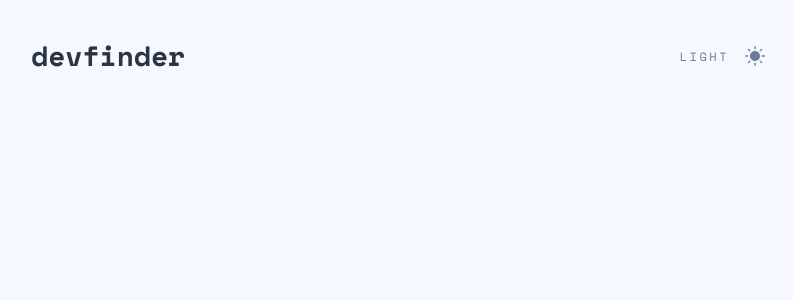
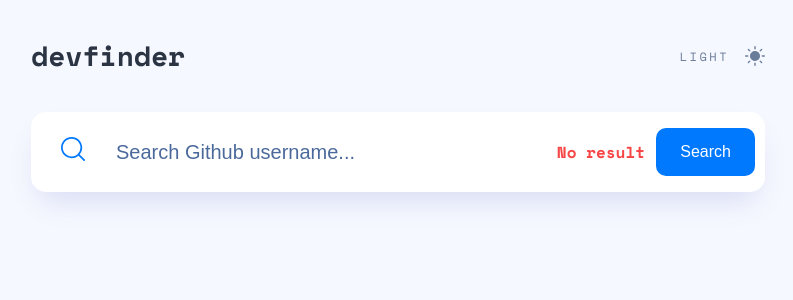
Before and after one commit to azimust/github-devfinder, a React (Create React App) app: page / in a window 1280 px wide. Shown: the top 300 px of the page, without its empty margins (242-1035 px from the left). Built offline with nearby package versions, Linux system fonts and the light colour scheme.

Commit message:
feat: search

```diff
--- a/public/index.html
+++ b/public/index.html
@@ -1,36 +1,22 @@
 <!DOCTYPE html>
 <html lang="en">
+
 <head>
   <meta charset="utf-8" />
   <link rel="icon" href="%PUBLIC_URL%/favicon.ico" />
   <meta name="viewport" content="width=device-width, initial-scale=1" />
   <meta name="theme-color" content="#000000" />
-    <meta
-      name="description"
-      content="React TypeScript application GitHub User Finder"
-    />
+  <meta name="description" content="React TypeScript application GitHub User Finder" />
   <link rel="preconnect" href="https://fonts.googleapis.com">
   <link rel="preconnect" href="https://fonts.gstatic.com" crossorigin>
   <link href="https://fonts.googleapis.com/css2?family=Space+Mono:wght@400;700&display=swap" rel="stylesheet">
   <link rel="apple-touch-icon" href="%PUBLIC_URL%/logo192.png" />
-    <!--
-      manifest.json provides metadata used when your web app is installed on a
-      user's mobile device or desktop. See https://developers.google.com/web/fundamentals/web-app-manifest/
-    -->
   <link rel="manifest" href="%PUBLIC_URL%/manifest.json" />
-    <!--
-      Notice the use of %PUBLIC_URL% in the tags above.
-      It will be replaced with the URL of the `public` folder during the build.
-      Only files inside the `public` folder can be referenced from the HTML.
-
-      Unlike "/favicon.ico" or "favicon.ico", "%PUBLIC_URL%/favicon.ico" will
-      work correctly both with client-side routing and a non-root public URL.
-      Learn how to configure a non-root public URL by running `npm run build`.
-    -->
   <title>GitHub User Finder</title>
 </head>
+
 <body>
-    <noscript>You need to enable JavaScript to run this app.</noscript>
   <div id="root"></div>
 </body>
+
 </html>
--- a/src/App.tsx
+++ b/src/App.tsx
@@ -1,8 +1,12 @@
 import { Container } from "components/Container";
+import { Header } from "components/Header";
+import { Search } from "components/Search";
 
 function App() {
   return (
     <Container>
+      <Header />
+      <Search hasError onSubmit={() => { }} />
     </Container>
   );
 }
--- /dev/null
+++ b/src/components/Button/Button.module.scss
@@ -0,0 +1,14 @@
+.button {
+    padding: 12px 24px;
+    border-radius: 10px;
+    border: none;
+    background-color: var(--main-color);
+    color: var(--white);
+    font-size: 1rem;
+    line-height: 1.5;
+    cursor: pointer;
+
+    &:hover {
+        background-color: var(--main-color-hover);
+    }
+}
--- /dev/null
+++ b/src/components/Button/Button.tsx
@@ -0,0 +1,14 @@
+import styles from './Button.module.scss';
+
+interface ButtonProps {
+  children: string,
+  onClick?: React.MouseEventHandler<HTMLButtonElement>
+}
+
+export const Button = ({ children, onClick }: ButtonProps) => {
+  return (
+    <button className={styles.button} onClick={onClick}>
+      {children}
+    </button>
+  )
+};
--- /dev/null
+++ b/src/components/Button/index.ts
@@ -0,0 +1 @@
+export * from './Button';
--- a/src/components/Container/Container.tsx
+++ b/src/components/Container/Container.tsx
@@ -1,13 +1,12 @@
 import { ReactNode } from 'react';
 import styles from './Container.module.scss';
-import { Header } from 'components/Header';
 
 interface ContainerProps {
   children: ReactNode
 }
 
-export const Container = ({ }: ContainerProps) => (
+export const Container = ({ children }: ContainerProps) => (
   <div className={styles.container}>
-    <Header />
+    {children}
   </div>
 );
--- /dev/null
+++ b/src/components/Search/Search.module.scss
@@ -0,0 +1,83 @@
+:global {
+    body[data-theme='light'] {
+        --search-bg: var(--white);
+        --search-color: var(--gray-300);
+        --search-placeholder-color: var(--gray-200);
+        --search-shadow: var(--shadow);
+    }
+
+    body[data-theme='dark'] {
+        --search-bg: var(--gray-400);
+        --search-color: var(--white);
+        --search-placeholder-color: var(--white);
+        --search-shadow: unset;
+    }
+}
+
+.search {
+    position: relative;
+    width: 100%;
+    overflow: hidden;
+    padding: 10px 10px 10px 16px;
+    background-color: var(--search-bg, white);
+    display: flex;
+    align-items: center;
+    box-shadow: var(--search-shadow);
+    border-radius: 15px;
+
+    @media (min-width: 767px) {
+        padding: 10px 10px 10px 30px;
+    }
+
+    &>button {
+        flex-shrink: 0;
+    }
+}
+
+.label {
+    cursor: pointer;
+}
+
+.textField {
+    padding: 0 10px;
+    flex-grow: 5;
+    height: 60px;
+    max-width: calc(100% - 100px - 20px);
+    border: none;
+    color: var(--search-color);
+    font-size: 0.75rem;
+    line-height: 1.5;
+    cursor: pointer;
+    background-color: var(--search-bg);
+
+    &::placeholder {
+        color: var(--search-placeholder-color);
+    }
+
+    &:focus {
+        outline: none;
+    }
+
+    @media (min-width: 767px) {
+        margin: 0 5px;
+        font-size: 1.25rem;
+        margin: 0 20px;
+    }
+}
+
+.error {
+    position: absolute;
+    right: 50%;
+    bottom: 5px;
+    color: var(--error-color);
+    font-size: 1rem;
+    line-height: 1.5;
+    font-weight: 700;
+
+    @media (min-width: 767px) {
+        right: 120px;
+        top: 50%;
+        transform: translateY(-50%);
+        bottom: unset;
+    }
+}
--- /dev/null
+++ b/src/components/Search/Search.tsx
@@ -0,0 +1,49 @@
+import { useRef } from 'react';
+import styles from './Search.module.scss';
+import { ReactComponent as SearchIcon } from '../../assets/icon-search.svg';
+import { Button } from 'components/Button';
+
+interface SearchProps {
+  hasError: boolean,
+  onSubmit: (text: string) => void
+}
+
+export const Search = ({ hasError, onSubmit }: SearchProps) => {
+  const searchRef = useRef<HTMLInputElement>(null)
+
+  const handleSubmit = (event: React.FormEvent) => {
+    event.preventDefault()
+
+    const text = searchRef.current?.value || '';
+    if (text) {
+      onSubmit(text)
+      if (searchRef.current) {
+        searchRef.current.value = ''
+      }
+    }
+  }
+
+  return (
+    <form onSubmit={handleSubmit} autoComplete='off'>
+      <div className={styles.search}>
+        <label htmlFor='search' className={styles.label}>
+          <SearchIcon />
+        </label>
+        <input
+          ref={searchRef}
+          type="text"
+          className={styles.textField}
+          id='search'
+          name='username'
+          placeholder='Search Github username...'
+        />
+        {hasError && (
+          <div className={styles.error}>
+            No result
+          </div>
+        )}
+        <Button>Search</Button>
+      </div>
+    </form>
+  )
+};
--- /dev/null
+++ b/src/components/Search/index.ts
@@ -0,0 +1 @@
+export * from './Search';
```
Lines whose indentation alone changed are shown as unchanged.
